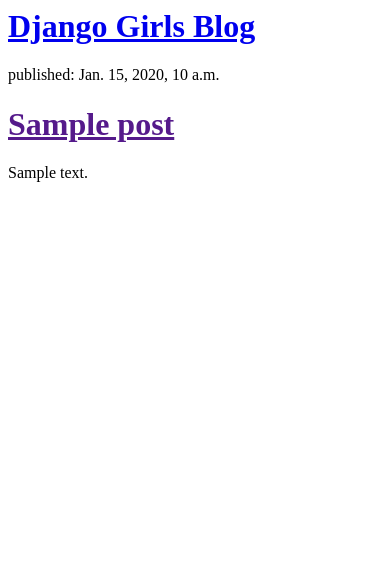
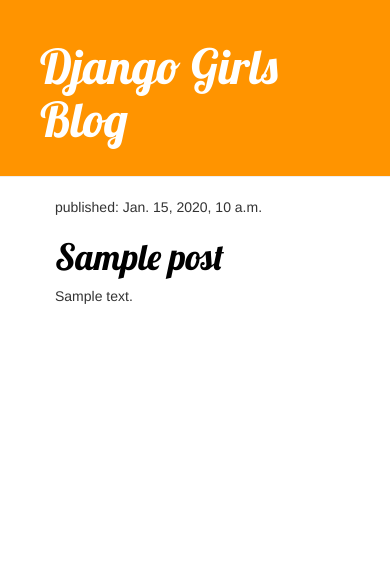
Before and after one commit to asselapathirana/djangog, a Django app: template blog/templates/blog/post_list.html in a window 390 px wide. Shown: the top 576 px of the page. Run offline with Django 3.2, Linux system fonts and the light colour scheme; the template is opened without the code that fills it: values that come from a table or form of the project are taken from there, others are empty; tables that the repository leaves empty hold one stand-in row (values such as "Sample post"); some libraries are stand-ins or nearby versions.

Commit message:
Nice css

```diff
--- a/blog/templates/blog/post_list.html
+++ b/blog/templates/blog/post_list.html
@@ -1,18 +1,28 @@
+{% load staticfiles %}
 <html>
     <head>
         <title>Django Girls blog</title>
+        <link rel="stylesheet" href="//maxcdn.bootstrapcdn.com/bootstrap/3.2.0/css/bootstrap.min.css">
+        <link rel="stylesheet" href="//maxcdn.bootstrapcdn.com/bootstrap/3.2.0/css/bootstrap-theme.min.css">
+        <link rel="stylesheet" href="{% static 'css/blog.css' %}">
+        <link href="http://fonts.googleapis.com/css?family=Lobster&subset=latin,latin-ext" rel="stylesheet" type="text/css">
     </head>
     <body>
-<div>
+<div class="page-header">
     <h1><a href="/">Django Girls Blog</a></h1>
 </div>
-
-{% for post in posts %}
-    <div>
-        <p>published: {{ post.published_date }}</p>
-        <h1><a href="">{{ post.title }}</a></h1>
-        <p>{{ post.text|linebreaks }}</p>
+<div class="content container">
+    <div class="row">
+        <div class="col-md-8">
+            {% for post in posts %}
+                <div class="post">
+                    <p>published: {{ post.published_date }}</p>
+                    <h1><a href="">{{ post.title }}</a></h1>
+                    <p>{{ post.text|linebreaks }}</p>
+                </div>
+            {% endfor %}
+        </div>
     </div>
-{% endfor %}
+</div>
     </body>
 </html>
--- a/mysite/settings.py
+++ b/mysite/settings.py
@@ -119,3 +119,7 @@
     from .local_settings import *
 except ImportError:
     pass
+
+STATICFILES_DIRS = (
+    os.path.join(BASE_DIR, "static"),
+)
--- a/static/css/blog.css
+++ b/static/css/blog.css
@@ -0,0 +1,47 @@
+.page-header {
+    background-color: #ff9400;
+    margin-top: 0;
+    padding: 20px 20px 20px 40px;
+}
+
+.page-header h1, .page-header h1 a, .page-header h1 a:visited, .page-header h1 a:active {
+    color: #ffffff;
+    font-size: 36pt;
+    text-decoration: none;
+}
+
+.content {
+    margin-left: 40px;
+}
+
+h1, h2, h3, h4 {
+    font-family: 'Lobster', cursive;
+}
+
+.date {
+    float: right;
+    color: #828282;
+}
+
+.save {
+    float: right;
+}
+
+.post-form textarea, .post-form input {
+    width: 100%;
+}
+
+.top-menu, .top-menu:hover, .top-menu:visited {
+    color: #ffffff;
+    float: right;
+    font-size: 26pt;
+    margin-right: 20px;
+}
+
+.post {
+    margin-bottom: 70px;
+}
+
+.post h1 a, .post h1 a:visited {
+    color: #000000;
+}
```
